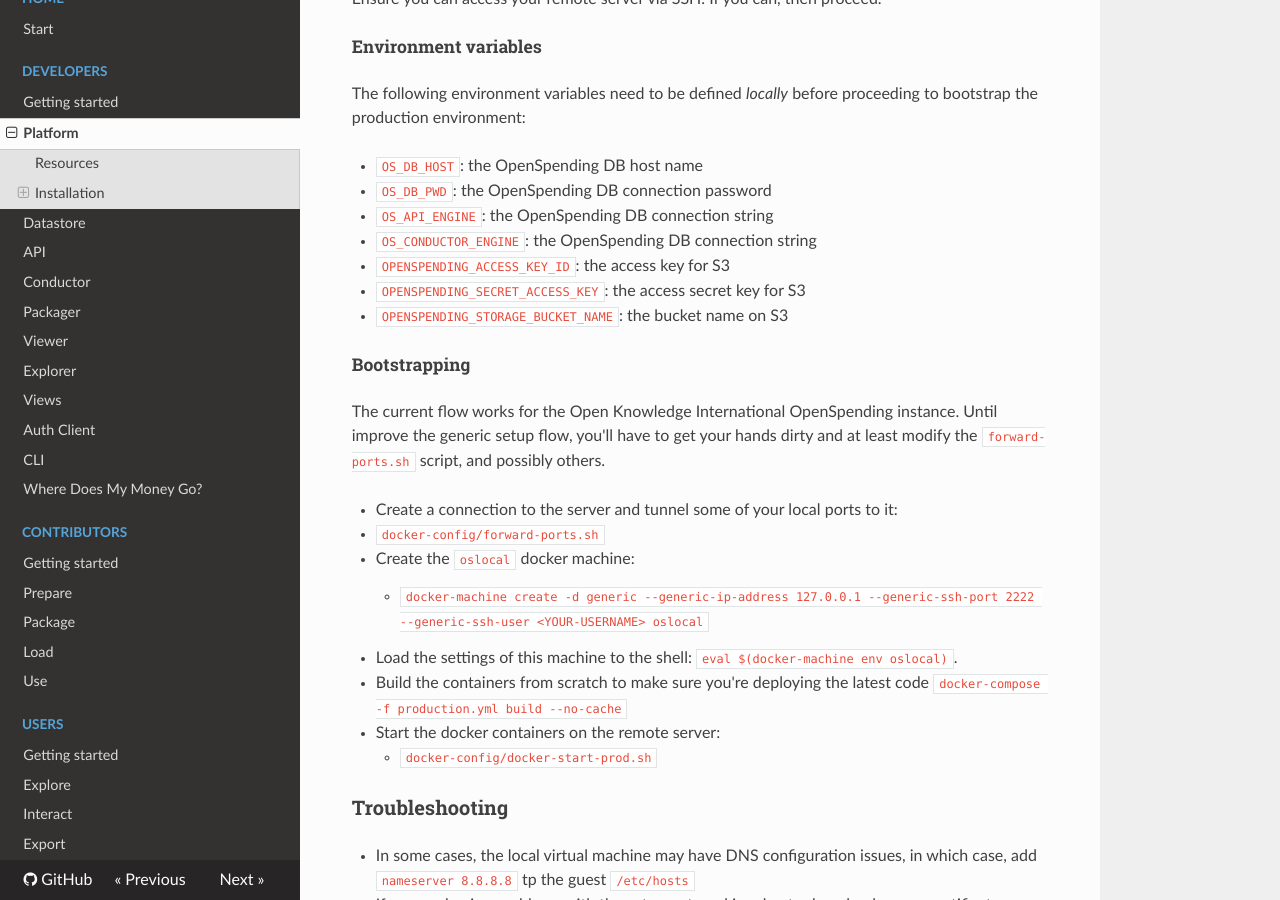
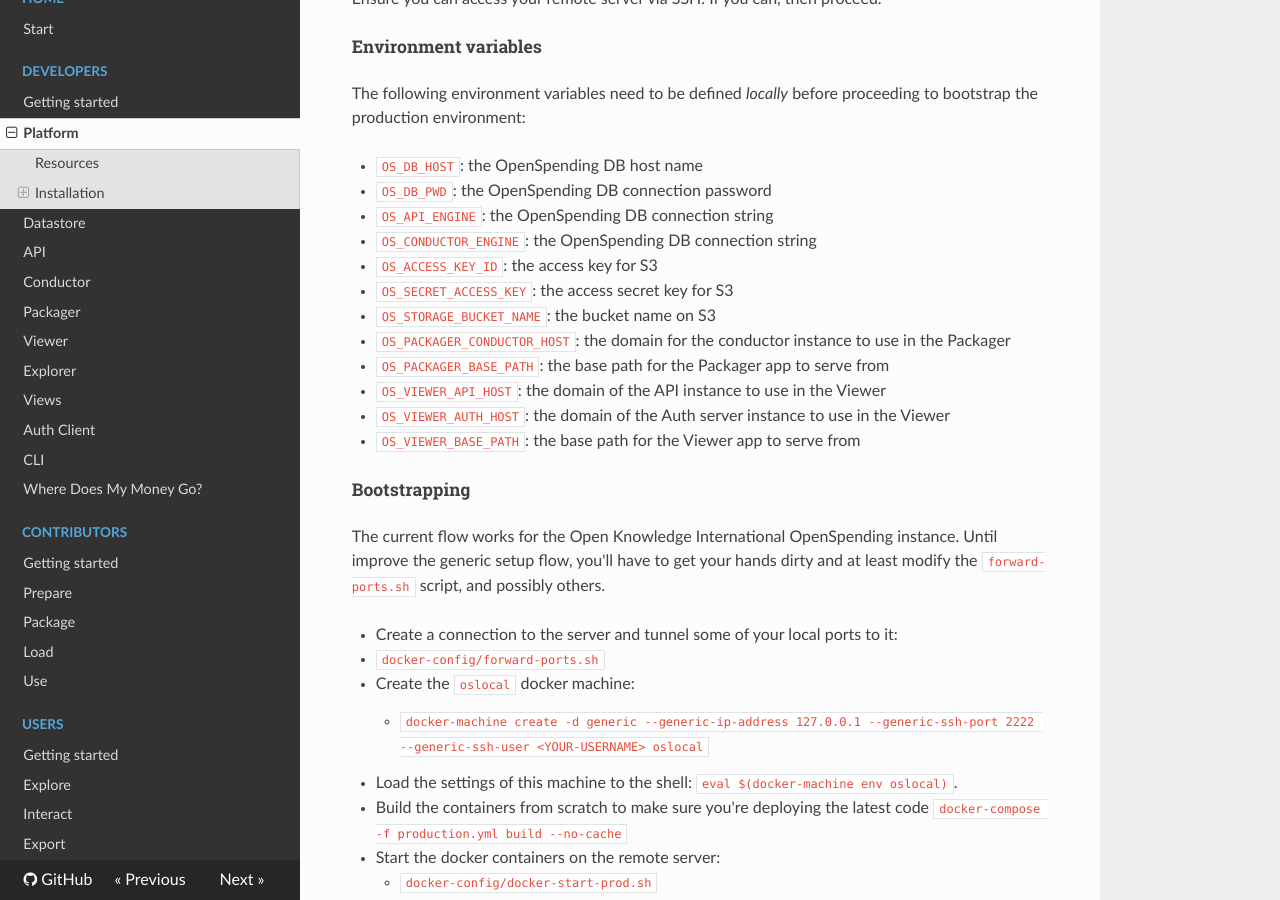
Before and after one commit to openspending/docs, an MkDocs documentation site: the page built from docs/developers/platform.md, in a window 1280 px wide and 900 px high, scrolled down 2644 px. Built offline with MkDocs 1.6.1, drawn with Linux system fonts in a browser that asks for light colours; nearby versions of some CDN libraries; old or Windows-style settings are respelled for this version of MkDocs.

Commit message:
Update environment variables for platform

```diff
--- a/docs/developers/platform.md
+++ b/docs/developers/platform.md
@@ -106,9 +106,14 @@ The following environment variables need to be defined *locally* before proceedi
 - `OS_DB_PWD`: the OpenSpending DB connection password
 - `OS_API_ENGINE`: the OpenSpending DB connection string
 - `OS_CONDUCTOR_ENGINE`: the OpenSpending DB connection string
-- `OPENSPENDING_ACCESS_KEY_ID`: the access key for S3
-- `OPENSPENDING_SECRET_ACCESS_KEY`: the access secret key for S3
-- `OPENSPENDING_STORAGE_BUCKET_NAME`: the bucket name on S3
+- `OS_ACCESS_KEY_ID`: the access key for S3
+- `OS_SECRET_ACCESS_KEY`: the access secret key for S3
+- `OS_STORAGE_BUCKET_NAME`: the bucket name on S3
+- `OS_PACKAGER_CONDUCTOR_HOST`: the domain for the conductor instance to use in the Packager
+- `OS_PACKAGER_BASE_PATH`: the base path for the Packager app to serve from
+- `OS_VIEWER_API_HOST`: the domain of the API instance to use in the Viewer
+- `OS_VIEWER_AUTH_HOST`: the domain of the Auth server instance to use in the Viewer
+- `OS_VIEWER_BASE_PATH`: the base path for the Viewer app to serve from
 
 ##### Bootstrapping
 
```
